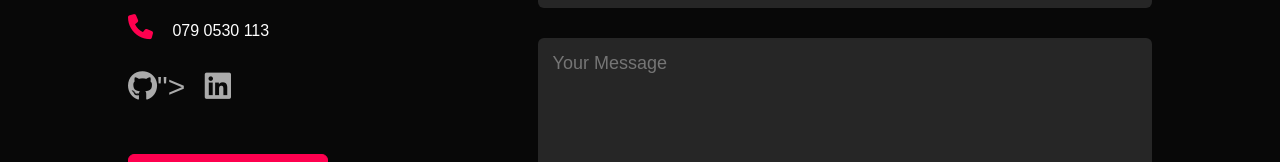
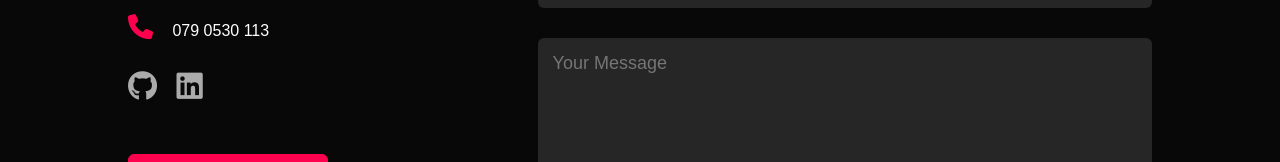
Before and after one commit to AlainMpata/My-Portfolio, a plain HTML site: page index.html in a window 1280 px wide. Shown: the part 2530-2692 px from the top of the page. Drawn offline with Linux system fonts and the light colour scheme.

Commit message:
Rectified Github logo

```diff
--- a/index.html
+++ b/index.html
@@ -159,7 +159,7 @@
             <p> <i class="fa-solid fa-paper-plane"></i> mpatalef@yahoo.fr</p>
             <p><i class="fa-solid fa-phone"></i> 079 0530 113</p>
              <div class="social-icons">
-                <a href="https://github.com/AlainMpata"><i class="fa-brands fa-github"></i>"></i></a>
+                <a href="https://github.com/AlainMpata"><i class="fa-brands fa-github"></i></a>
                 <a href="https://www.linkedin.com/in/alain-mpata-b415a777/"><i class="fa-brands fa-linkedin"></i></a>
              </div>
              <a href="Images/Resume of Alain Mpata.doc" download class="btn btn2">Download CV</a>
```
